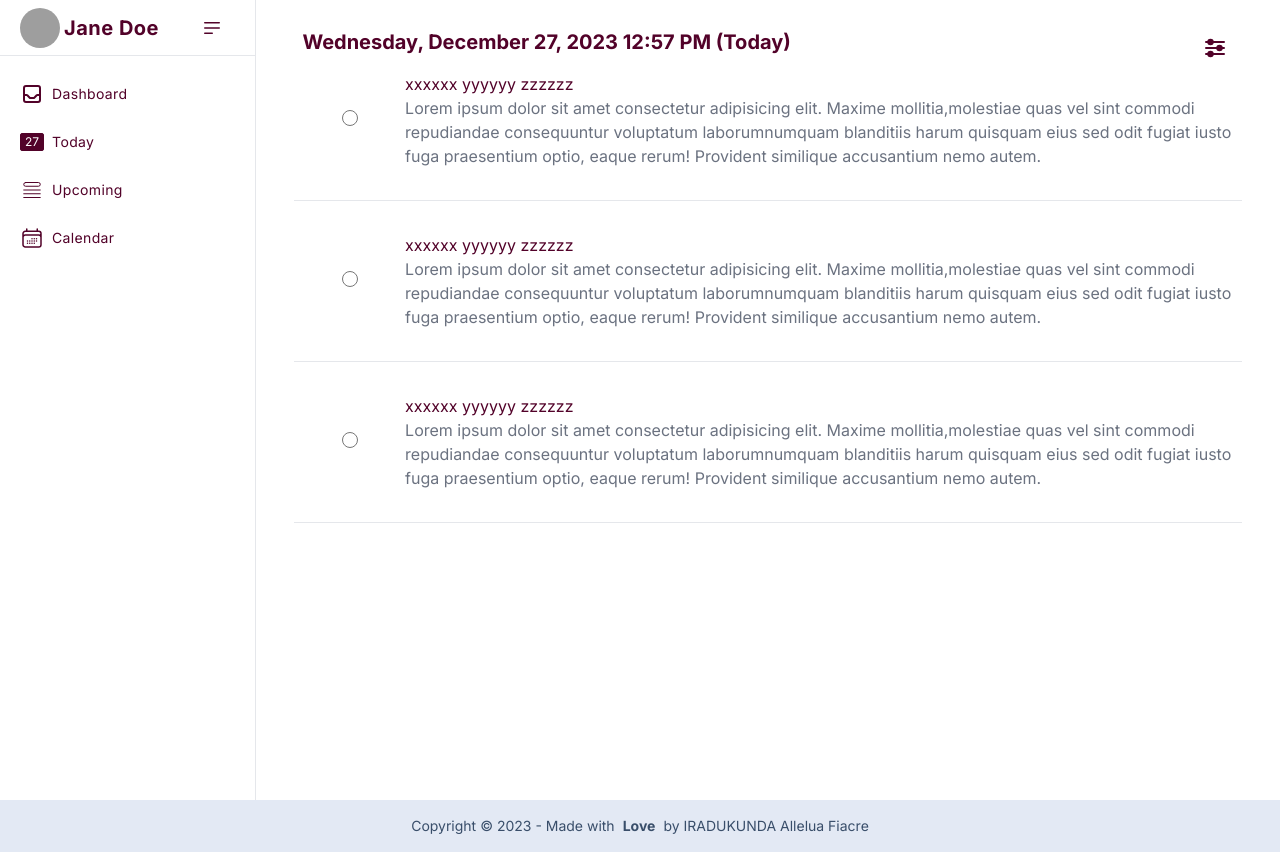
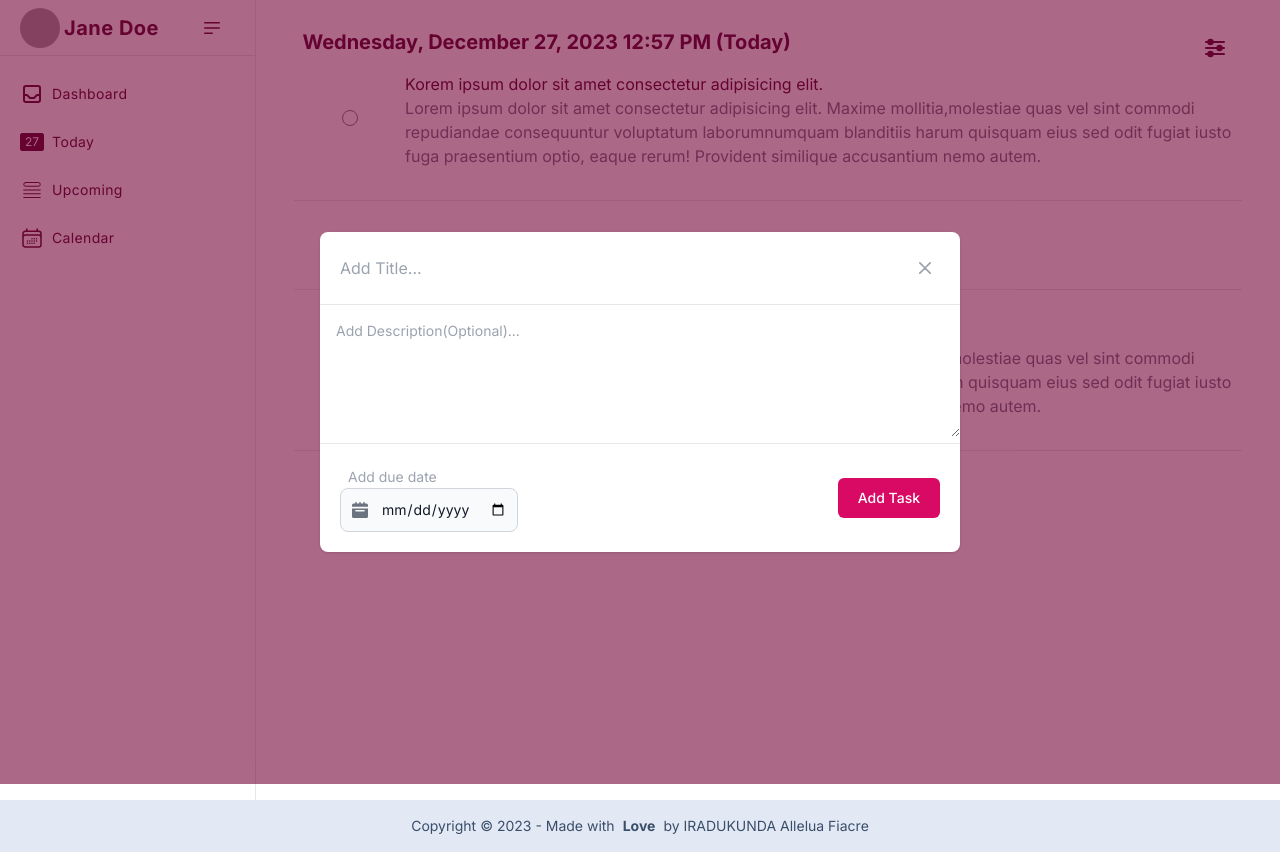
Before and after one commit to irfiacre/ontrackr, a Next.js app: page /today in a window 1280 px wide. Built offline with nearby package versions, Linux system fonts and the light colour scheme; grey boxes are pictures that could not be loaded.

Commit message:
add model and activity

```diff
--- /dev/null
+++ b/app/components/Activity/AddActivityModel.tsx
@@ -0,0 +1,121 @@
+"use client";
+import React, { useState } from "react";
+
+interface StateInterface {
+  title: string;
+  description: string;
+  dueDate: string;
+}
+
+const AddActivityModel = ({
+  ...props
+}: {
+  onAddTask: (state: StateInterface) => void;
+}) => {
+  const [state, setState] = useState<StateInterface>({
+    title: "",
+    description: "",
+    dueDate: "",
+  });
+
+  const { onAddTask } = props;
+
+  const onInputChange = (type: string = "title", value: string) => {
+    setState(
+      (prevState: StateInterface): StateInterface => ({
+        ...prevState,
+        [type]: value,
+      })
+    );
+  };
+
+  return (
+    <div
+      aria-hidden="true"
+      className="flex overflow-y-auto overflow-x-hidden fixed top-0 right-0 left-0 z-50 justify-center items-center w-full md:inset-0 h-[calc(100%-1rem)] max-h-full bg-primary-dark-0 bg-opacity-60"
+    >
+      <div className="relative p-4 w-full max-w-2xl max-h-full">
+        <div className="relative bg-white rounded-lg shadow ">
+          <div className="flex items-center justify-between p-4 md:p-5 border-b rounded-t ">
+            <input
+              type="text"
+              name="task"
+              value={state.title}
+              onChange={(e) => onInputChange("title", e.target.value)}
+              className="focus:outline-0 bg-white w-full"
+              placeholder="Add Title..."
+            />
+            <button
+              type="button"
+              className="text-gray-400 bg-transparent hover:bg-gray-200 hover:text-gray-900 rounded-lg text-sm w-8 h-8 ms-auto inline-flex justify-center items-center dark:hover:bg-gray-600 dark:hover:text-white"
+              data-modal-hide="default-modal"
+            >
+              <svg
+                className="w-3 h-3"
+                aria-hidden="true"
+                xmlns="http://www.w3.org/2000/svg"
+                fill="none"
+                viewBox="0 0 14 14"
+              >
+                <path
+                  stroke="currentColor"
+                  strokeLinecap="round"
+                  strokeLinejoin="round"
+                  strokeWidth="2"
+                  d="m1 1 6 6m0 0 6 6M7 7l6-6M7 7l-6 6"
+                />
+              </svg>
+              <span className="sr-only">Close modal</span>
+            </button>
+          </div>
+          <div>
+            <textarea
+              id="message"
+              rows={5}
+              value={state.description}
+              onChange={(e) => onInputChange("description", e.target.value)}
+              className="focus:outline-0 w-full text-sm text-gray-500 bg-white border-none p-4"
+              placeholder="Add Description(Optional)..."
+            ></textarea>
+          </div>
+          <div className="flex items-center p-4 md:p-5 border-t border-gray-200 rounded-b w-12/12 justify-between">
+            <div>
+              <span className="text-gray-400 p-2 text-sm">Add due date</span>
+              <div className="relative max-w-sm">
+                <div className="absolute inset-y-0 start-0 flex items-center ps-3 pointer-events-none">
+                  <svg
+                    className="w-4 h-4 text-gray-500 hover:text-white"
+                    aria-hidden="true"
+                    xmlns="http://www.w3.org/2000/svg"
+                    fill="currentColor"
+                    viewBox="0 0 20 20"
+                  >
+                    <path d="M20 4a2 2 0 0 0-2-2h-2V1a1 1 0 0 0-2 0v1h-3V1a1 1 0 0 0-2 0v1H6V1a1 1 0 0 0-2 0v1H2a2 2 0 0 0-2 2v2h20V4ZM0 18a2 2 0 0 0 2 2h16a2 2 0 0 0 2-2V8H0v10Zm5-8h10a1 1 0 0 1 0 2H5a1 1 0 0 1 0-2Z" />
+                  </svg>
+                </div>
+                <input
+                  datepicker-autohide="true"
+                  type="date"
+                  value={state.dueDate}
+                  onChange={(e) => onInputChange("dueDate", e.target.value)}
+                  className="bg-gray-50 border border-gray-300 text-gray-900 text-sm rounded-lg block w-full ps-10 p-2.5 hover:bg-primary-dark-0 hover:text-white cursor-pointer"
+                  placeholder="Add due date"
+                />
+              </div>
+            </div>
+
+            <button
+              type="button"
+              onClick={() => onAddTask(state)}
+              className="ease-in duration-300 float-right text-white bg-primary-1 focus:outline-none font-medium rounded-md text-sm px-5 py-2.5 text-center hover:bg-primary-dark-0 "
+            >
+              Add Task
+            </button>
+          </div>
+        </div>
+      </div>
+    </div>
+  );
+};
+
+export default AddActivityModel;
--- /dev/null
+++ b/app/components/Activity/AddTask.tsx
@@ -0,0 +1,56 @@
+"use client";
+import React, { useState } from "react";
+import AddActivityModel from "./AddActivityModel";
+
+interface TaskInfo {
+  title: string;
+  description: string;
+  dueDate: string;
+}
+
+const AddActivity = () => {
+  const [modelVisible, setModelVisible] = useState<boolean>(true);
+
+  const changeModelView = (cond: boolean) => setModelVisible(cond);
+
+  const onAddTask = (taskInfo: TaskInfo) => {
+    changeModelView(false);
+    console.log("---->", taskInfo);
+  };
+
+  return (
+    <div>
+      <div
+        className="flex items-center content-center cursor-pointer"
+        onClick={() => changeModelView(true)}
+      >
+        <div
+          className="text-primary-3"
+          style={{
+            padding: "0 5%",
+          }}
+        >
+          <svg
+            xmlns="http://www.w3.org/2000/svg"
+            viewBox="0 0 24 24"
+            fill="currentColor"
+            className="w-6 h-6"
+          >
+            <path
+              fillRule="evenodd"
+              d="M12 3.75a.75.75 0 0 1 .75.75v6.75h6.75a.75.75 0 0 1 0 1.5h-6.75v6.75a.75.75 0 0 1-1.5 0v-6.75H4.5a.75.75 0 0 1 0-1.5h6.75V4.5a.75.75 0 0 1 .75-.75Z"
+              clipRule="evenodd"
+            />
+          </svg>
+        </div>
+        <div>
+          <p className="text-gray-400">Add Task</p>
+        </div>
+      </div>
+
+      <AddActivityModel onAddTask={onAddTask} />
+    </div>
+  );
+};
+
+export default AddActivity;
--- a/app/today/page.tsx
+++ b/app/today/page.tsx
@@ -1,7 +1,8 @@
 "use client";
 import React, { useState } from "react";
-import ActivityComponent from "../components/ActivityComponent";
+import ActivityComponent from "../components/Activity/ActivityComponent";
 import moment from "moment";
+import AddActivity from "../components/Activity/AddTask";
 
 interface StateInterface {
   result: Array<{
@@ -14,17 +15,16 @@ const Today = () => {
   const [state, setState] = useState<StateInterface>({
     result: [
       {
-        title: "xxxxxx yyyyyy zzzzzz",
+        title: "Korem ipsum dolor sit amet consectetur adipisicing elit.",
         description:
           "Lorem ipsum dolor sit amet consectetur adipisicing elit. Maxime mollitia,molestiae quas vel sint commodi repudiandae consequuntur voluptatum laborumnumquam blanditiis harum quisquam eius sed odit fugiat iusto fuga praesentium optio, eaque rerum! Provident similique accusantium nemo autem.",
       },
       {
-        title: "xxxxxx yyyyyy zzzzzz",
-        description:
-          "Lorem ipsum dolor sit amet consectetur adipisicing elit. Maxime mollitia,molestiae quas vel sint commodi repudiandae consequuntur voluptatum laborumnumquam blanditiis harum quisquam eius sed odit fugiat iusto fuga praesentium optio, eaque rerum! Provident similique accusantium nemo autem.",
+        title: "Porem ipsum dolor sit amet consectetur adipisicing elit.",
+        description: "",
       },
       {
-        title: "xxxxxx yyyyyy zzzzzz",
+        title: "Lorem ipsum dolor sit amet consectetur adipisicing elit.",
         description:
           "Lorem ipsum dolor sit amet consectetur adipisicing elit. Maxime mollitia,molestiae quas vel sint commodi repudiandae consequuntur voluptatum laborumnumquam blanditiis harum quisquam eius sed odit fugiat iusto fuga praesentium optio, eaque rerum! Provident similique accusantium nemo autem.",
       },
@@ -66,6 +66,9 @@ const Today = () => {
             </div>
           ))}
         </div>
+        <div>
+          <AddActivity />
+        </div>
       </div>
     </main>
   );
```
Also changed, not shown: app/components/Activity/ActivityComponent.tsx (renamed from app/components/ActivityComponent.tsx).
